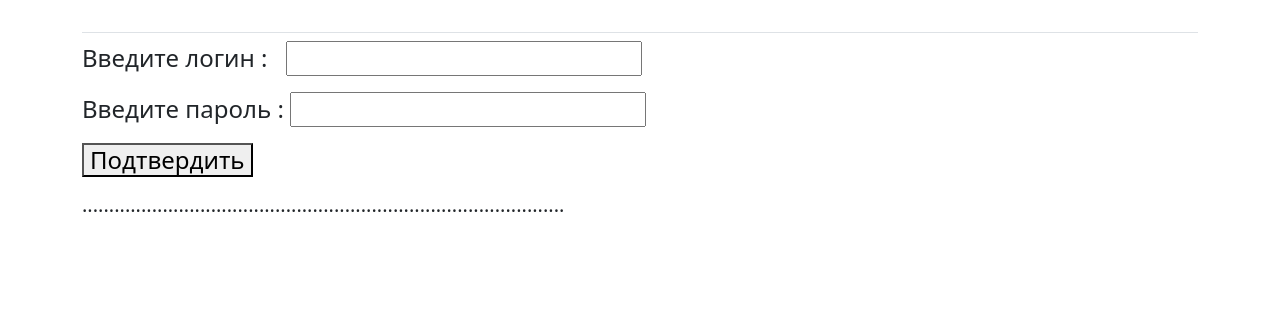
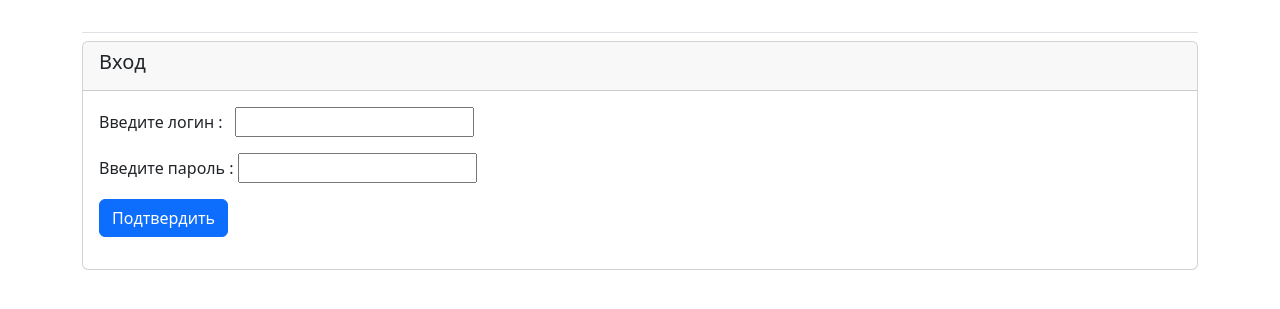
Before and after one commit to Good05Will/num_game, a Django app: page /users/login/ in a window 1280 px wide. Shown: the part 58-367 px from the top of the page. Run offline with Django 5.2, Linux system fonts and the light colour scheme; some libraries are stand-ins or nearby versions.

Commit message:
NEW TEMPLATEs

```diff
--- a/users/templates/users/login.html
+++ b/users/templates/users/login.html
@@ -1,17 +1,20 @@
 {% extends 'num_games/base.html' %}
 
 {% block content %}
-    <h4><form method="POST">
+<div class="card">
+    <div class="card-header"><h5>Вход</h5></div>
+    <div class="card-body">
+        <form method="POST">
         {% csrf_token %}
         <p><label>Введите логин : &nbsp</label>
         <input type="text" name="username" required></p>
         <p><label>Введите пароль :</label>
         <input type="password" name="password" required></p>
-        <p><button name="submit">Подтвердить</button></p>
-    </form></h4>
-    <h5>..........................................................................................</h5>
+        <p><button name="submit" class="btn btn-primary">Подтвердить</button></p>
+    </form>
     {% if error %}
     <p>Произошла ошибка с логином или паролем.</p>
     <p>Попробуйте ещё раз.</p>
     {% endif %}
+    </div></div>
 {% endblock content %}
```
Also changed, not shown: users/templates/users/register.html (+11 -8 lines).
